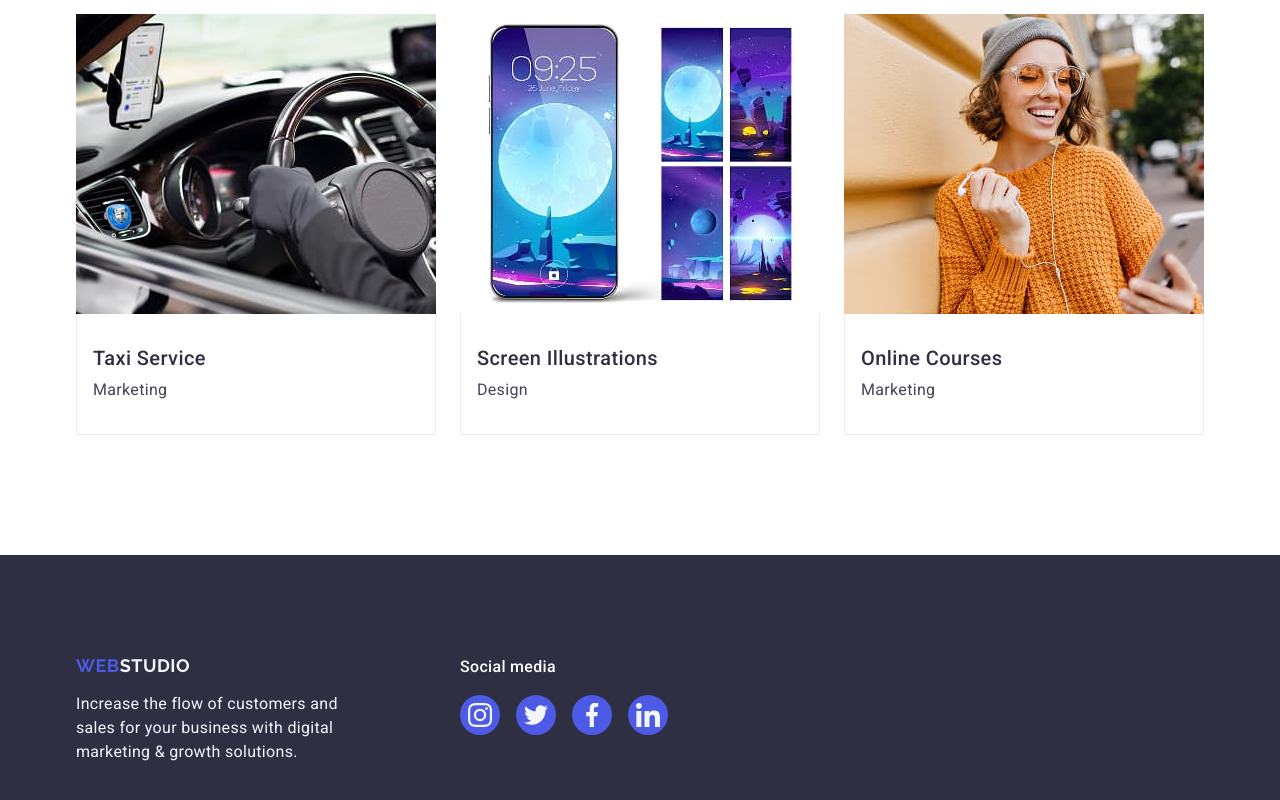
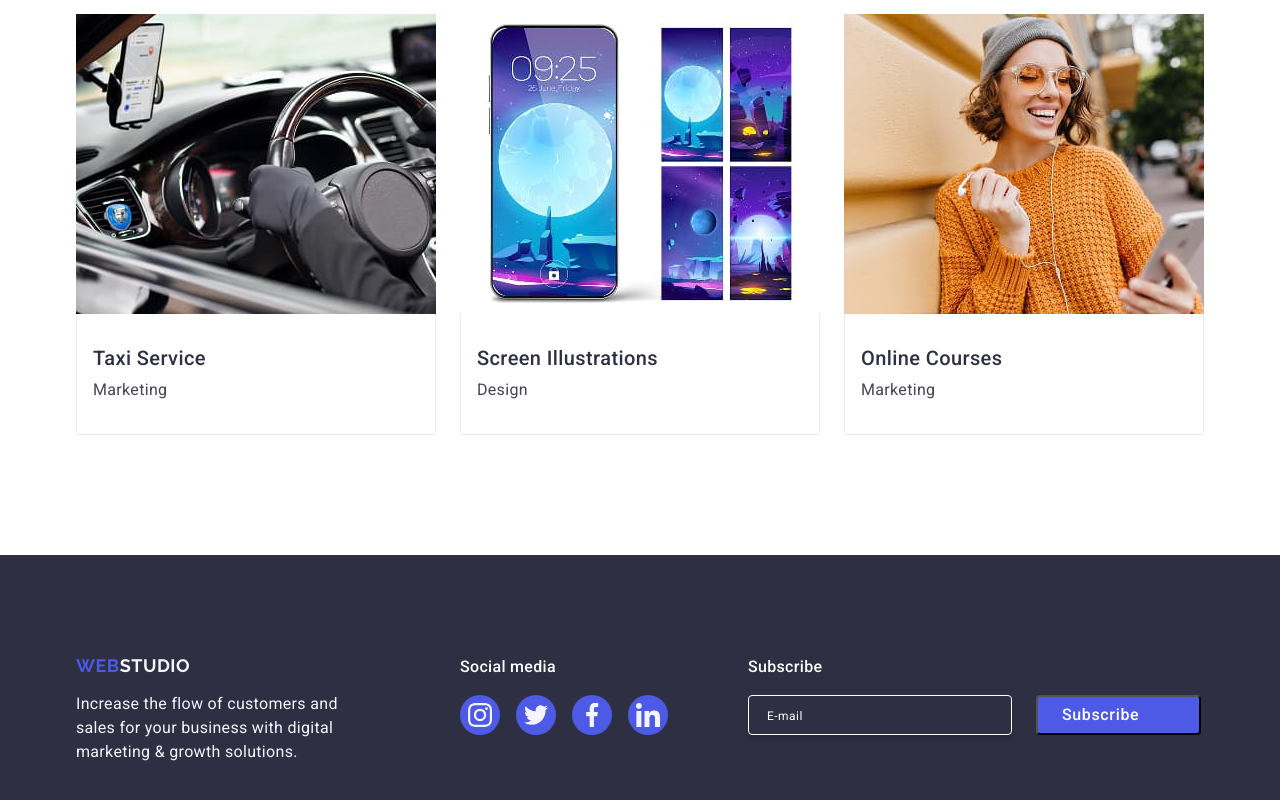
Before and after one commit to anastasiia-amb/goit-markup-hw-04, a plain HTML site: page index.html in a window 1280 px wide. Shown: the part 2604-3404 px from the top of the page. Drawn offline with nearby package versions, Linux system fonts and the light colour scheme.

Commit message:
add footer subckribe

```diff
--- a/css/styles.css
+++ b/css/styles.css
@@ -509,4 +509,72 @@ button {
 .footer-social-link:focus {
   background-color: #31d0aa;
 }
+
+.subscribe-container {
+  display: inline-block;
+  align-items: center;
+  justify-content: center;
+  max-width: 453px;
+  height: 80px;
+  margin-left: 80px;
+}
+.text-sbc-footer {
+  font-weight: 500;
+  font-size: 16px;
+  line-height: 1.5;
+  letter-spacing: 0.02em;
+  color: #fff;
+  margin-bottom: 16px;
+}
+.form-footer {
+  display: flex;
+}
+.label-footer {
+  display: block;
+}
+.input-footer {
+  border: 1px solid #fff;
+  border-radius: 4px;
+  width: 264px;
+  height: 40px;
+  margin-right: 24px;
+  background-color: inherit;
+  box-shadow: 0 4px 4px 0 rgba(0, 0, 0, 0.15);
+}
+
+.input-footer::placeholder {
+  font-family: inherit;
+  font-weight: 400;
+  font-size: 12px;
+  line-height: 2;
+  letter-spacing: 0.04em;
+  color: #fff;
+  padding-left: 16px;
+}
+.footer-btn {
+  display: flex;
+  align-items: center;
+  justify-content: center;
+  flex-direction: row;
+  gap: 16px;
+  border-radius: 4px;
+  padding: 8px 24px;
+  width: 165px;
+  height: 40px;
+  background-color: #4d5ae5;
+  font-weight: 500;
+  font-size: 16px;
+  line-height: 1.5;
+  letter-spacing: 0.04em;
+  text-align: center;
+  color: #fff;
+}
+.icon-btn-footer {
+  fill: #fff;
+}
+
+.footer-btn:hover,
+.footer-btn:focus {
+  background-color: #404bbf;
+}
 /* #endregion footer */
--- a/index.html
+++ b/index.html
@@ -405,6 +405,20 @@
                     </li>
                 </ul>
             </div>
+
+            <div class="subscribe-container">
+                <p class="text-sbc-footer">Subscribe</p>
+                <form class="form-footer">
+                    <label class="label-footer" for="user-email">
+                        <input class="input-footer" type="email" name="user-email" placeholder="E-mail" id="user-email">
+                    </label>
+                    <button class="footer-btn" type="submit">Subscribe
+                        <svg class="icon-btn-footer" width="24" height="24">
+                            <use href="./images/icons.svg#icon-send"></use>
+                        </svg>
+                    </button>
+                </form>
+            </div>
         </div>
     </footer>
 </body>
```
Also changed, not shown: images/icons.svg.
